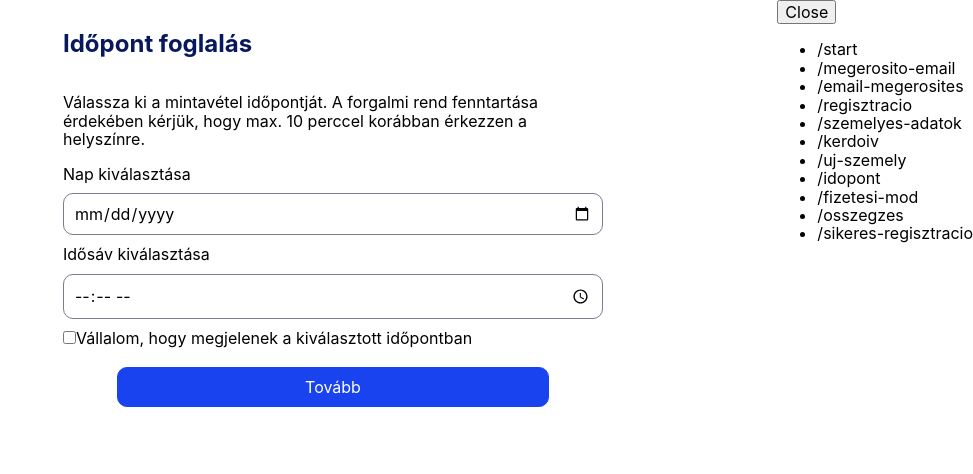
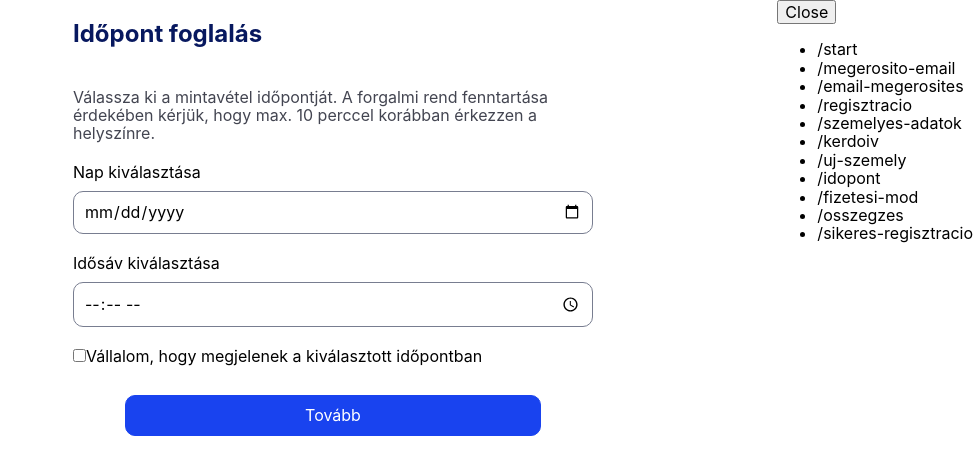
Before and after one commit to rollethu/noe, a React (Create React App) app in the folder code/frontend/: page /idopont in a window 1280 px wide. Shown: the top 474 px of the page, without its empty margins (307-1280 px from the left). Built offline with nearby package versions, Linux system fonts and the light colour scheme.

Commit message:
Styling generic UI components

```diff
--- a/code/frontend/src/screens/EmailVerification.jsx
+++ b/code/frontend/src/screens/EmailVerification.jsx
@@ -11,7 +11,7 @@ export default function EmailVerification() {
     <View>
       <Caption center>{TXT_CAPTION}</Caption>
       <Image src="https://via.placeholder.com/150" />
-      <Text light>{TXT_DESCRIPTION}</Text>
+      <Text>{TXT_DESCRIPTION}</Text>
       <Text center>
         Nem érkezett meg a link? <strong>Újraküldöm</strong>
       </Text>
--- a/code/frontend/src/screens/Registration.jsx
+++ b/code/frontend/src/screens/Registration.jsx
@@ -70,7 +70,7 @@ export default function Registration() {
 
   return (
     <View>
-      <Caption>Registration</Caption>
+      <Caption>Regisztráció</Caption>
       <Form onSubmit={handleSubmit(onSubmit)}>
         <Field
           register={register}
--- a/code/frontend/src/styles/sass/ui.sass
+++ b/code/frontend/src/styles/sass/ui.sass
@@ -5,13 +5,13 @@
     .View
         max-width: 560px
         width: 100%
-        padding: $space-size
+        padding: $large-space-size
         display: flex
         flex-direction: column
 
 .HighlightText
     background: $light-blue
-    color: $blue
+    color: $blue !important
     padding: $space-size
     font-weight: bold
     border-radius: $space-size
@@ -27,7 +27,7 @@
     align-items: center
 
 .InputGroup
-    margin-bottom: $space-size
+    margin-bottom: $large-space-size
     width: 100%
 
 .Label
@@ -89,12 +89,22 @@
 .DataRow
     display: flex
     justify-content: space-between
+    margin-bottom: $space-size
+
+    .Text
+        margin-bottom: 0
 
 .Caption
-    color: $caption-color
+    color: $caption-color !important
+    margin-bottom: $extra-large-space-size !important
 
 .Text
+    color: $gray
+    margin: 0
+    margin-bottom: $large-space-size
+
     &.Light
         color: $dark-gray
+
     &.Strong
         color: $dark-blue
--- a/code/frontend/src/styles/sass/vars.sass
+++ b/code/frontend/src/styles/sass/vars.sass
@@ -6,4 +6,5 @@ $dark-blue: #07185F
 $light-blue: #ECF0FD
 $light-gray: #EBECEE
 $dark-gray: #787D90
+$gray: #434551
 $caption-color: $dark-blue
--- a/code/frontend/src/styles/styles.css
+++ b/code/frontend/src/styles/styles.css
@@ -4,13 +4,13 @@
   .ViewContainer .View {
     max-width: 560px;
     width: 100%;
-    padding: 10px;
+    padding: 20px;
     display: flex;
     flex-direction: column; }
 
 .HighlightText {
   background: #ECF0FD;
-  color: #1943EF;
+  color: #1943EF !important;
   padding: 10px;
   font-weight: bold;
   border-radius: 10px;
@@ -26,7 +26,7 @@
   align-items: center; }
 
 .InputGroup {
-  margin-bottom: 10px;
+  margin-bottom: 20px;
   width: 100%; }
 
 .Label {
@@ -80,15 +80,23 @@
 
 .DataRow {
   display: flex;
-  justify-content: space-between; }
+  justify-content: space-between;
+  margin-bottom: 10px; }
+  .DataRow .Text {
+    margin-bottom: 0; }
 
 .Caption {
-  color: #07185F; }
+  color: #07185F !important;
+  margin-bottom: 40px !important; }
 
-.Text.Light {
-  color: #787D90; }
-.Text.Strong {
-  color: #07185F; }
+.Text {
+  color: #434551;
+  margin: 0;
+  margin-bottom: 20px; }
+  .Text.Light {
+    color: #787D90; }
+  .Text.Strong {
+    color: #07185F; }
 
 .Nav {
   position: absolute;
```
